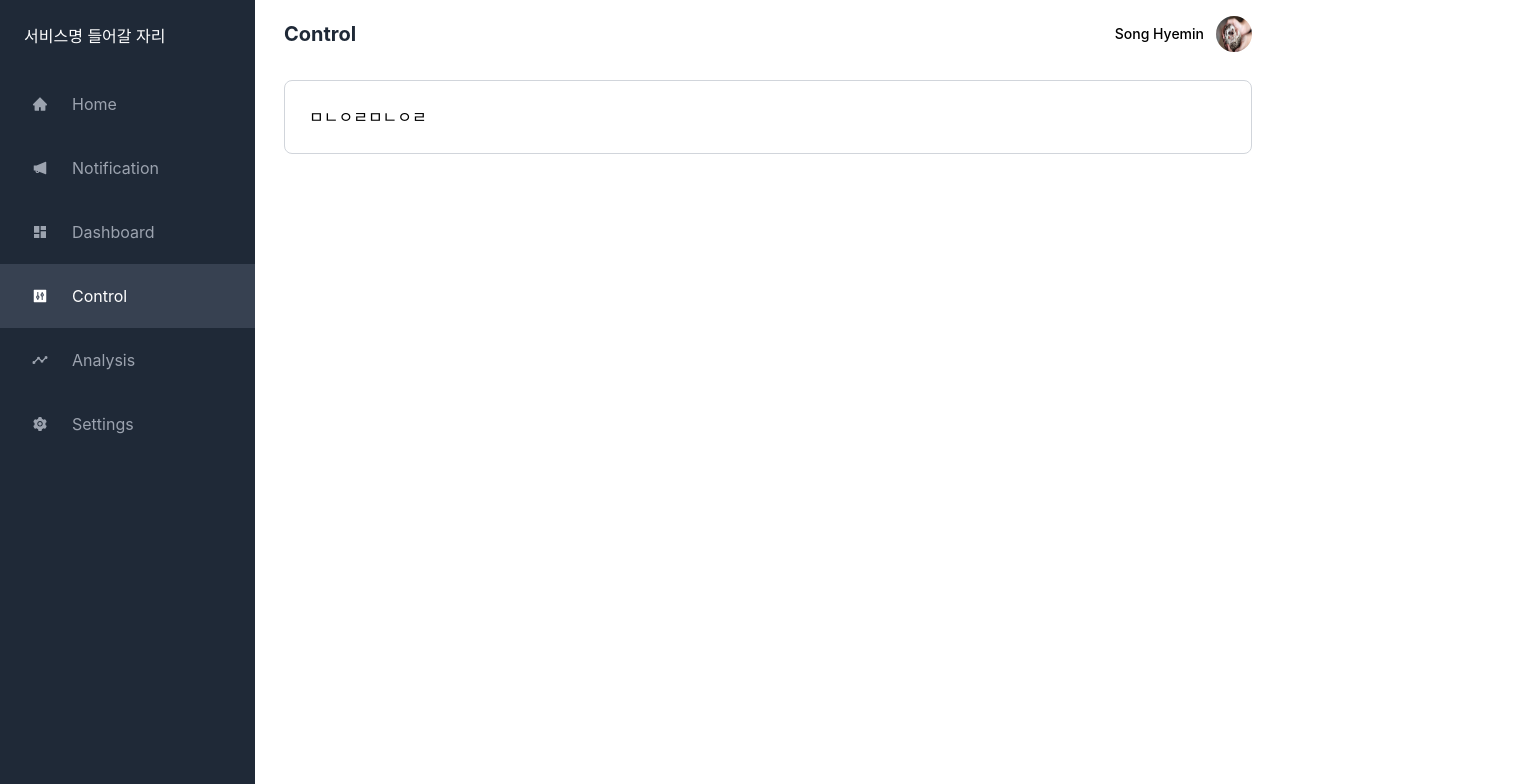
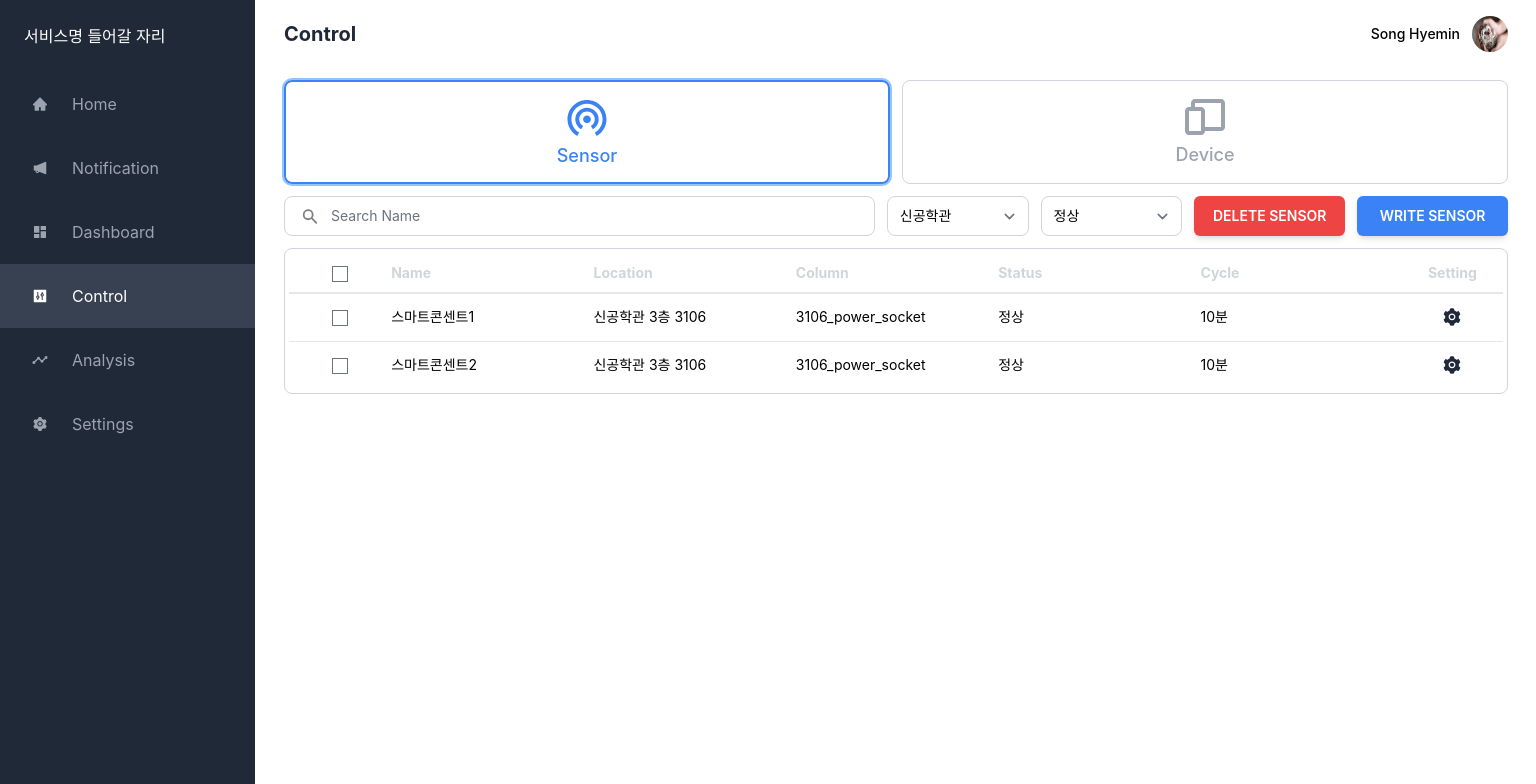
Before and after one commit to CSID-DGU/2021-1-CECD4-DonggukSDS-1, a React (Create React App) app in the folder WEB/Front-end/dongguk-sds/: page /Control in a window 1280 px wide. Shown: the top 784 px of the page, 1536 px wide, since content can reach past the window. Built offline with nearby package versions, Linux system fonts and the light colour scheme.

Commit message:
Control Page 일부 완성

```diff
--- /dev/null
+++ b/WEB/Front-end/dongguk-sds/src/components/ControlSensorContainer.js
@@ -0,0 +1,70 @@
+import { HiSearch } from 'react-icons/hi'
+import { AiFillSetting } from 'react-icons/ai';
+
+function ControlSensorContainer() {
+  return (
+    <div className="w-full h-full">
+      <div className="flex flex-row items-center mb-3 h-10 justify-between">
+        <div className="flex w-full h-full mr-3 items-center rounded-lg border border-gray-300 p-2 pl-4 ">
+          <HiSearch size="19" color="gray" />
+          <input className="text-sm font-normal border-none ml-3 w-full focus:outline-none" placeholder="Search Name" />
+        </div>
+
+        <select name="select-location" id="location-option-select" className="w-60 h-full mr-3 rounded-lg border border-gray-300 text-sm font-normal focus:outline-none">
+          <option value="신공학관">신공학관</option>
+          <option value="신공학관">원흥관</option>
+          <option value="혜화관">혜화관</option>
+        </select>
+
+        <select name="select-status" id="location-option-select" className="w-60 h-full mr-3 rounded-lg border border-gray-300 text-sm font-normal focus:outline-none">
+          <option value="정상">정상</option>
+          <option value="오류 발생">오류 발생</option>
+          <option value="OFF">OFF</option>
+        </select>
+
+        <button type="button" className="w-80 h-full mr-3 text-sm text-white font-semibold shadow-md bg-red-500 rounded-md hover:bg-red-600">DELETE SENSOR</button>
+        <button type="button" className="w-80 h-full text-sm text-white font-semibold shadow-md bg-blue-500 rounded-md hover:bg-blue-600">WRITE SENSOR</button>
+
+      </div>
+
+      <div className="rounded-lg border border-gray-300 p-1">
+        <table className="table-fixed w-full">
+          <thead>
+            <tr className="h-10 text-sm font-light text-gray-300 text-left border-b-2">
+              <th className="w-1/12 text-center"><input type="checkbox" name="selected_all" /></th>
+              <th className="w-2/12">Name</th>
+              <th className="w-2/12">Location</th>
+              <th className="w-2/12">Column</th>
+              <th className="w-2/12">Status</th>
+              <th className="w-2/12">Cycle</th>
+              <th className="w-1/12 text-center">Setting</th>
+            </tr>
+          </thead>
+
+          <tbody className="text-sm font-normal divide-y divide-gray-200">
+            <tr className="m-4 h-12">
+              <td className="w-1/12 text-center"><input type="checkbox" name="selected" value="ROW_1" /></td>
+              <td className="w-2/12">스마트콘센트1</td>
+              <td className="w-2/12">신공학관 3층 3106</td>
+              <td className="w-2/12">3106_power_socket</td>
+              <td className="w-2/12">정상</td>
+              <td className="w-2/12">10분</td>
+              <td className="w-1/12"><AiFillSetting className="text-gray-800 m-auto" size="20"/></td>
+            </tr>
+            <tr className="m-4 h-12">
+              <td className="w-1/12 text-center"><input type="checkbox" name="selected" value="ROW_1" /></td>
+              <td className="w-2/12">스마트콘센트2</td>
+              <td className="w-2/12">신공학관 3층 3106</td>
+              <td className="w-2/12">3106_power_socket</td>
+              <td className="w-2/12">정상</td>
+              <td className="w-2/12">10분</td>
+              <td className="w-1/12"><AiFillSetting className="text-gray-800 m-auto" size="20"/></td>
+            </tr>
+          </tbody>
+        </table>
+      </div>
+    </div>
+  );
+}
+
+export default ControlSensorContainer;
--- a/WEB/Front-end/dongguk-sds/src/pages/ControlPage.js
+++ b/WEB/Front-end/dongguk-sds/src/pages/ControlPage.js
@@ -1,11 +1,21 @@
+import { IoMdWifi } from 'react-icons/io'
+import { BiDevices } from 'react-icons/bi'
+import ControlSensorContainer from '../components/ControlSensorContainer'
 
 function ControlPage() {
   return (
     <div className="w-full h-full">
-      <div className="rounded-lg border border-gray-300 p-6">
-        ㅁㄴㅇㄹㅁㄴㅇㄹ
-
+      <div className="flex justify-between mb-3">
+        <button className="flex flex-col mr-3 w-1/2 pb-3 pt-3 rounded-lg border-2 border-blue-500 ring-2 ring-blue-300 items-center">
+          <IoMdWifi className="text-blue-500" size="48"/>
+          <span className="text-blue-500 text-lg font-medium">Sensor</span>
+        </button>
+        <button className="flex flex-col w-1/2 pb-3 pt-3 rounded-lg border border-gray-300 items-center">
+          <BiDevices className="text-gray-400" size="48"/>
+          <span className="text-gray-400 text-lg font-medium">Device</span>
+        </button>
       </div>
+      <ControlSensorContainer/>
     </div>
   );
 }
--- a/WEB/Front-end/dongguk-sds/src/pages/NotificationPage.js
+++ b/WEB/Front-end/dongguk-sds/src/pages/NotificationPage.js
@@ -1,5 +1,5 @@
+import { HiSearch } from 'react-icons/hi'
 
-import { HiSearch } from 'react-icons/hi'
 function NotificationPage() {
   return (
     <div className="w-full h-full">
@@ -25,7 +25,7 @@ function NotificationPage() {
             </tr>
           </thead>
 
-          <tbody className="text-sm font-normal divide-y divide-gray-200">
+          <tbody className="text-sm font-normal text-left divide-y divide-gray-200">
             <tr className="m-4 h-12">
               <td className="w-1/12 text-center"><input type="checkbox" name="selected" value="ROW_1" /></td>
               <td className="w-8/12">안녕하세요</td>
```
